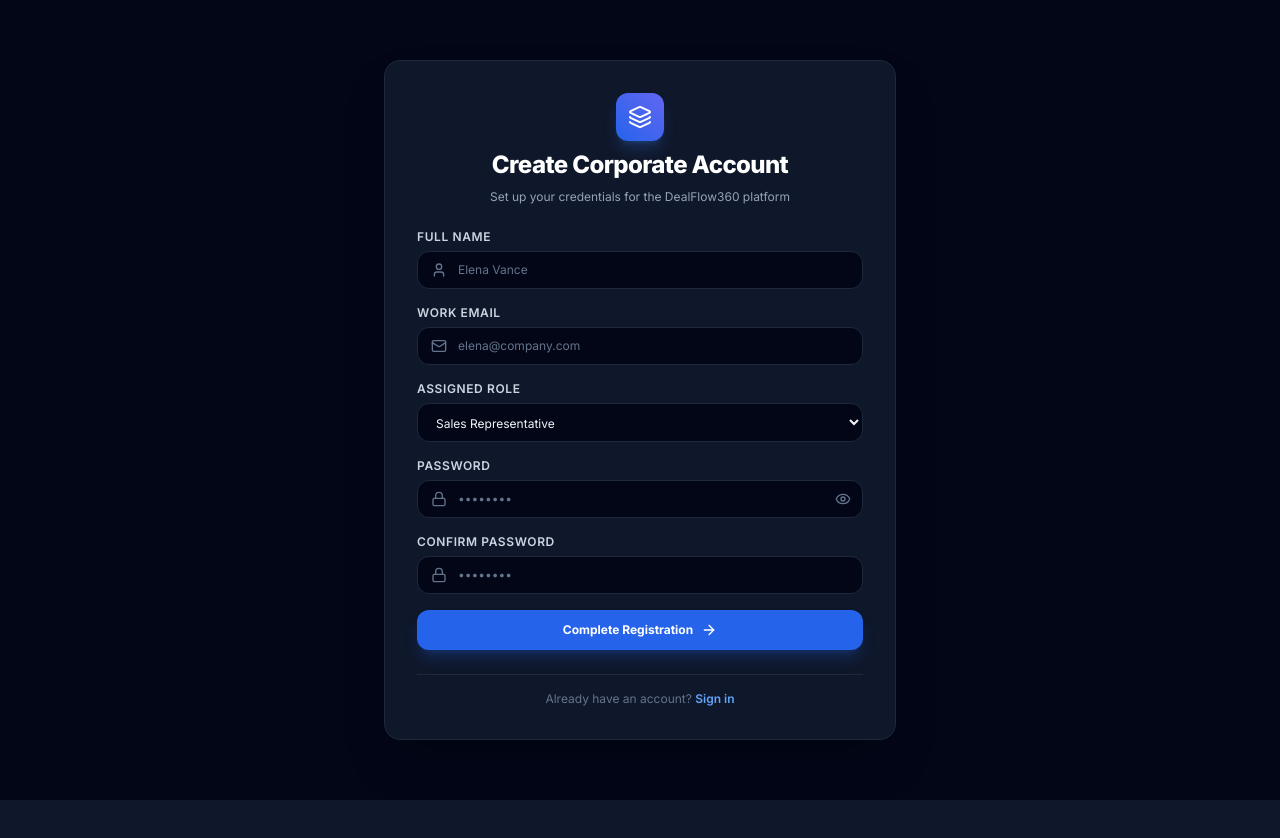
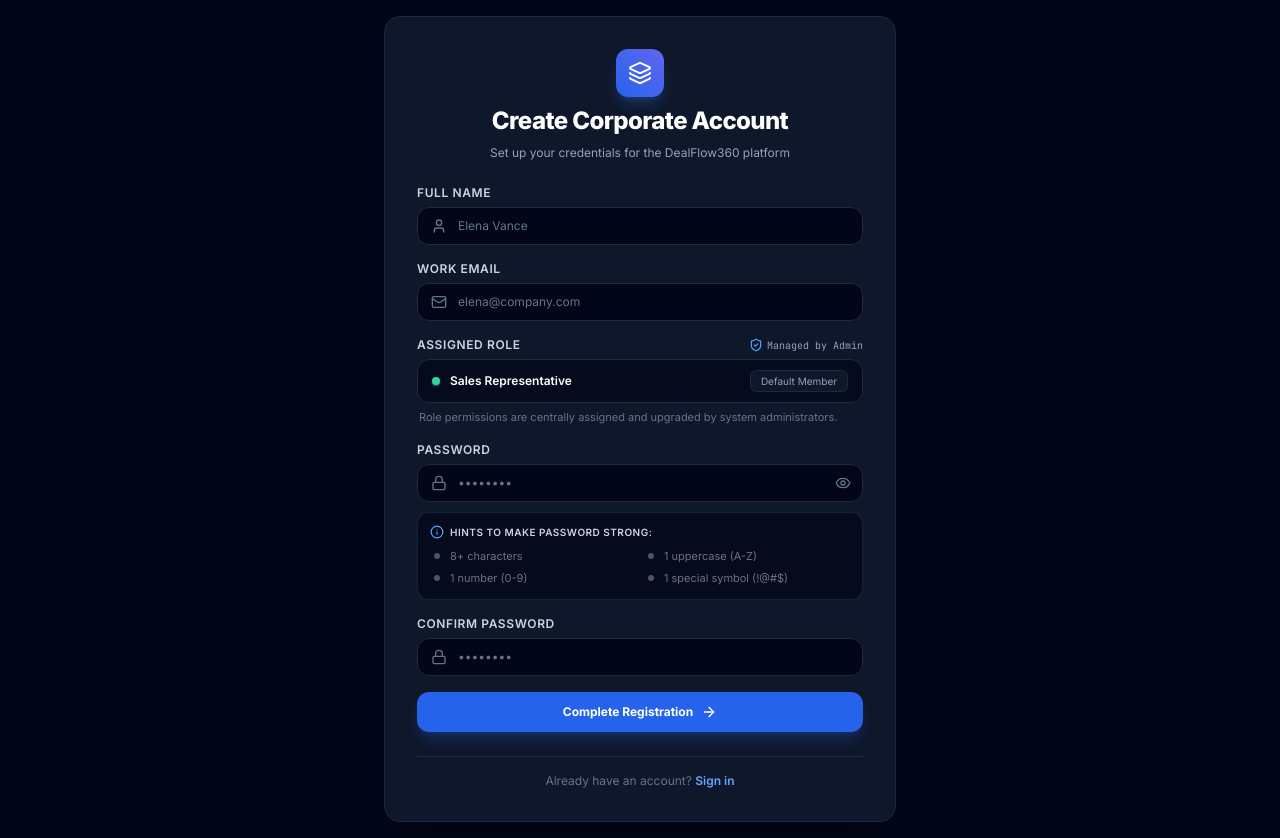
Before and after one commit to DEXTERPIRO/DealFlow360, a React (Vite) app in the folder frontend/: page /signup in a window 1280 px wide. Before the commit the page ends 800 px from the top, so only its background shows below. Built offline with nearby package versions, Linux system fonts and the light colour scheme.

Commit message:
fix(auth): restrict self-role assignment on signup and add live password strength hints

```diff
--- a/frontend/src/pages/auth/Signup.jsx
+++ b/frontend/src/pages/auth/Signup.jsx
@@ -9,7 +9,9 @@ import {
   Eye,
   EyeOff,
   ShieldCheck,
-  CheckCircle2
+  CheckCircle2,
+  Check,
+  Info
 } from 'lucide-react';
 import { useAuthStore } from '../../store/authStore';
 import { authAPI } from '../../api';
@@ -62,6 +64,13 @@ export default function Signup() {
   };
 
   const strength = getPasswordStrength(formData.password);
+
+  const passRules = {
+    hasMinLen: (formData.password || '').length >= 8,
+    hasUpper: /[A-Z]/.test(formData.password || ''),
+    hasNumber: /[0-9]/.test(formData.password || ''),
+    hasSpecial: /[^A-Za-z0-9]/.test(formData.password || ''),
+  };
 
   const validate = () => {
     const errs = {};
@@ -174,22 +183,29 @@ export default function Signup() {
             {errors.email && <p className="text-[11px] text-rose-400 mt-1 pl-1 font-medium">{errors.email}</p>}
           </div>
 
-          {/* Role selector */}
-          <div>
-            <label className="block text-xs font-semibold text-slate-300 uppercase tracking-wider mb-1.5">
-              Assigned Role
-            </label>
-            <select
-              name="role"
-              value={formData.role}
-              onChange={handleChange}
-              className="w-full px-3.5 py-2.5 bg-slate-950 border border-slate-800 rounded-xl text-xs text-slate-100 focus:outline-none focus:ring-1 focus:ring-blue-500 focus:border-blue-500 transition-colors"
-            >
-              <option value="SALES_REP">Sales Representative</option>
-              <option value="SALES_MANAGER">Sales Manager</option>
-              <option value="FINANCE">Finance Team</option>
-              <option value="ADMIN">System Administrator</option>
-            </select>
+          {/* Assigned Role (Managed by Administrator) */}
+          <div className="space-y-1.5">
+            <div className="flex items-center justify-between">
+              <label className="block text-xs font-semibold text-slate-300 uppercase tracking-wider">
+                Assigned Role
+              </label>
+              <span className="text-[10px] text-slate-400 font-mono flex items-center gap-1">
+                <ShieldCheck className="w-3.5 h-3.5 text-blue-400" />
+                Managed by Admin
+              </span>
+            </div>
+            <div className="flex items-center justify-between px-3.5 py-2.5 bg-slate-950/70 border border-slate-800 rounded-xl text-xs text-slate-200">
+              <div className="flex items-center gap-2.5">
+                <span className="w-2 h-2 rounded-full bg-emerald-400 shadow-sm shadow-emerald-400/50" />
+                <span className="font-semibold text-white">Sales Representative</span>
+              </div>
+              <span className="text-[10px] text-slate-400 bg-slate-900 px-2.5 py-0.5 rounded-md border border-slate-800">
+                Default Member
+              </span>
+            </div>
+            <p className="text-[11px] text-slate-500 pl-0.5">
+              Role permissions are centrally assigned and upgraded by system administrators.
+            </p>
           </div>
 
           {/* Password */}
@@ -224,15 +240,66 @@ export default function Signup() {
               <div className="mt-2 space-y-1">
                 <div className="flex items-center justify-between text-[10px] text-slate-400">
                   <span>Password strength:</span>
-                  <span className="font-semibold text-slate-200">{strength.label}</span>
+                  <span className={`font-semibold ${strength.score === 3 ? 'text-emerald-400' : strength.score === 2 ? 'text-amber-400' : 'text-rose-400'}`}>
+                    {strength.label}
+                  </span>
                 </div>
                 <div className="grid grid-cols-3 gap-1 h-1.5 w-full bg-slate-800 rounded-full overflow-hidden">
-                  <div className={`h-full ${strength.score >= 1 ? strength.color : 'bg-transparent'}`} />
-                  <div className={`h-full ${strength.score >= 2 ? strength.color : 'bg-transparent'}`} />
-                  <div className={`h-full ${strength.score >= 3 ? strength.color : 'bg-transparent'}`} />
+                  <div className={`h-full transition-all duration-300 ${strength.score >= 1 ? strength.color : 'bg-transparent'}`} />
+                  <div className={`h-full transition-all duration-300 ${strength.score >= 2 ? strength.color : 'bg-transparent'}`} />
+                  <div className={`h-full transition-all duration-300 ${strength.score >= 3 ? strength.color : 'bg-transparent'}`} />
                 </div>
               </div>
             )}
+
+            {/* Password Guidance Hints to make it Strong */}
+            <div className="mt-2.5 p-3 rounded-xl bg-slate-950/70 border border-slate-800/80 space-y-2">
+              <div className="flex items-center justify-between text-[10px] font-semibold text-slate-400 uppercase tracking-wider">
+                <span className="flex items-center gap-1.5 text-slate-300">
+                  <Info className="w-3.5 h-3.5 text-blue-400 shrink-0" />
+                  Hints to make password strong:
+                </span>
+                {strength.score === 3 && (
+                  <span className="text-emerald-400 font-bold lowercase text-[10px] flex items-center gap-1">
+                    <CheckCircle2 className="w-3 h-3" /> strong
+                  </span>
+                )}
+              </div>
+              <div className="grid grid-cols-2 gap-x-2 gap-y-1.5 text-[11px]">
+                <div className={`flex items-center gap-1.5 transition-colors ${passRules.hasMinLen ? 'text-emerald-400 font-medium' : 'text-slate-500'}`}>
+                  {passRules.hasMinLen ? (
+                    <Check className="w-3.5 h-3.5 text-emerald-400 shrink-0" />
+                  ) : (
+                    <span className="w-1.5 h-1.5 rounded-full bg-slate-600 ml-1 mr-1 shrink-0" />
+                  )}
+                  <span>8+ characters</span>
+                </div>
+                <div className={`flex items-center gap-1.5 transition-colors ${passRules.hasUpper ? 'text-emerald-400 font-medium' : 'text-slate-500'}`}>
+                  {passRules.hasUpper ? (
+                    <Check className="w-3.5 h-3.5 text-emerald-400 shrink-0" />
+                  ) : (
+                    <span className="w-1.5 h-1.5 rounded-full bg-slate-600 ml-1 mr-1 shrink-0" />
+                  )}
+                  <span>1 uppercase (A-Z)</span>
+                </div>
+                <div className={`flex items-center gap-1.5 transition-colors ${passRules.hasNumber ? 'text-emerald-400 font-medium' : 'text-slate-500'}`}>
+                  {passRules.hasNumber ? (
+                    <Check className="w-3.5 h-3.5 text-emerald-400 shrink-0" />
+                  ) : (
+                    <span className="w-1.5 h-1.5 rounded-full bg-slate-600 ml-1 mr-1 shrink-0" />
+                  )}
+                  <span>1 number (0-9)</span>
+                </div>
+                <div className={`flex items-center gap-1.5 transition-colors ${passRules.hasSpecial ? 'text-emerald-400 font-medium' : 'text-slate-500'}`}>
+                  {passRules.hasSpecial ? (
+                    <Check className="w-3.5 h-3.5 text-emerald-400 shrink-0" />
+                  ) : (
+                    <span className="w-1.5 h-1.5 rounded-full bg-slate-600 ml-1 mr-1 shrink-0" />
+                  )}
+                  <span>1 special symbol (!@#$)</span>
+                </div>
+              </div>
+            </div>
           </div>
 
           {/* Confirm Password */}
```
Also changed, not shown: 1 other file (tests, documents, lock files or other folders).
